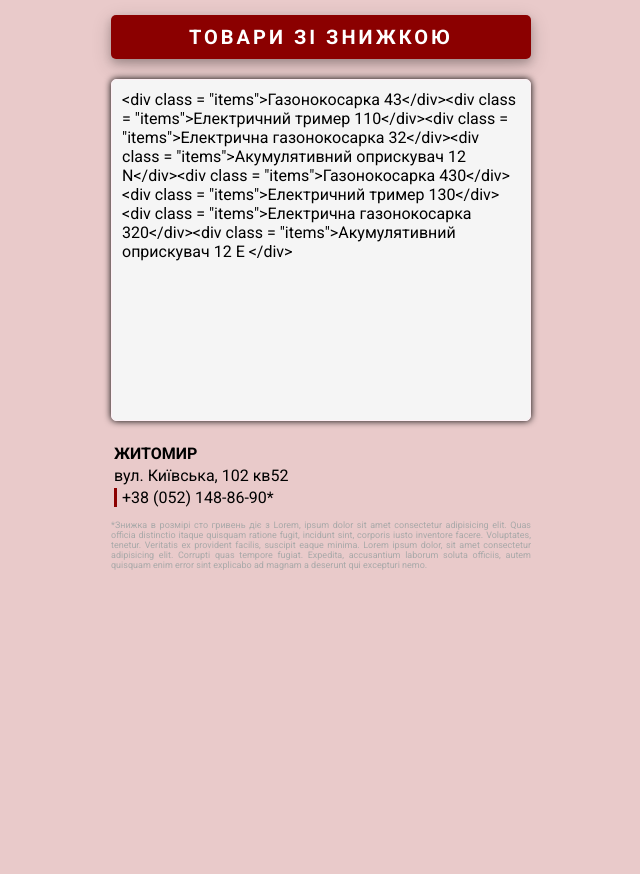
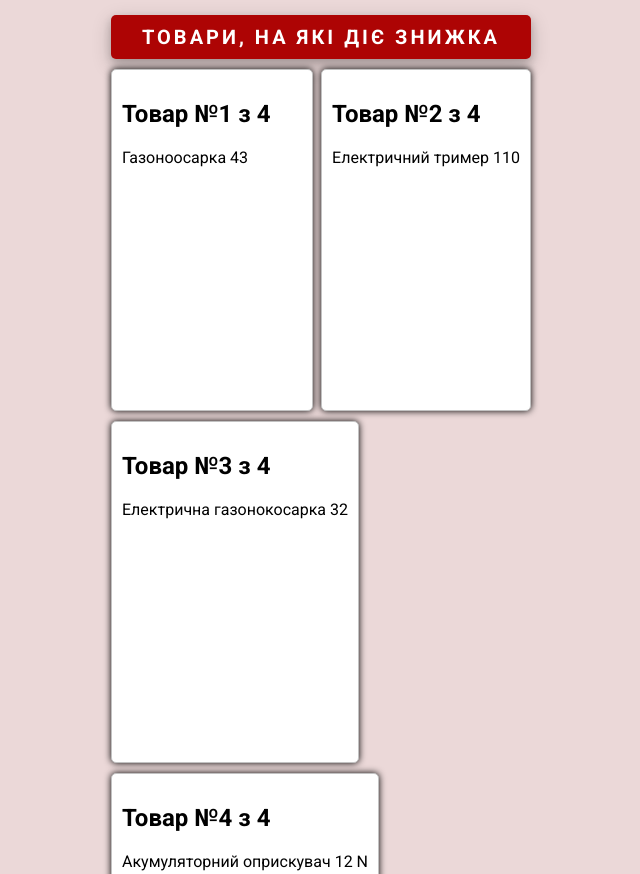
Before and after one commit to Scoxxy/GameMarket_YevlanovDaniil, a plain HTML site: page market.html in a window 1280 px wide. Shown: the top 874 px of the page, without its empty margins (319-959 px from the left). Before the commit the page ends 800 px from the top, so only its background shows below. Drawn offline with Linux system fonts and the light colour scheme.

Commit message:
another try

```diff
--- a/market.css
+++ b/market.css
@@ -3,7 +3,7 @@ body {
     padding: 0;
     box-sizing: border-box;
     font-family: Roboto;
-    background: rgb(233, 202, 202);
+    background: rgb(235, 216, 216);
     display: flex;
     justify-content: center;
     align-items: center;
@@ -13,13 +13,13 @@ content {
     width: 420px;
     display: flex;
     flex-direction: column;
-    gap: 10px;
+    gap: 10bodpx;
     margin-top: 5px;
 }
 
 
 .header {
-    background: darkred;
+    background: rgb(173, 4, 4);
     width: auto;
     color: white;
     padding: 10px;
@@ -34,19 +34,19 @@ content {
     margin-top: 10px ;
 }
 
-.item {
+.items {
     flex-wrap: wrap;
     display: flex;
     justify-content: space-between;
 }
 
-.items {
+.item {
     min-width: 180px;
     min-height: 320px;
     margin-bottom: 10px;
     padding: 10px;
-    background-color: whitesmoke;
-    border: 1px solid lavenderblush;
+    background-color: #ffffff;
+    border: 1px solid rgb(194, 194, 194);
     border-radius: 5px;
     box-shadow: 0 0 7px black;
 
@@ -60,7 +60,7 @@ content {
 
 .item-image {
     height: 180px;
-    background-image: url(img/Постер.png);
+    background-image: url(img-market/1.png);
     background-size: 70%;
     background-repeat: no-repeat;
     background-position: center;
@@ -77,8 +77,8 @@ content {
     height: 24px;
 }
 
-.priсe {
-    border: 1px solid lightblue;
+.prise {
+    border: 1px solid rgb(194, 194, 194);
     border-radius: 5px;
     padding: 5px 10px;
     display: flex;
@@ -107,7 +107,7 @@ content {
 }
 
 .bonus {
-    background: darkred;
+    background: rgb(173, 4, 4);
     color: white;
     border-radius: 5px;
     display: flex;
@@ -132,8 +132,10 @@ content {
 .info {
     font-size: 9px;
     text-align: justify;
-    color: darkgray;
+    color: grey;
 }
+
+
 
 .contacts p {
     margin: 3px;
@@ -144,12 +146,12 @@ content {
 }
 
 .contacts p:last-child {
-    border-left: 3px solid darkred;
+    border-left: 3px solid rgb(173, 4, 4);
     padding-left: 5px;
 }
 
 .license {
     font-size: 9px;
     text-align: justify;
-    color: darkgrey;
+    color: rgb(120, 120, 120);
 }
--- a/market.html
+++ b/market.html
@@ -3,35 +3,33 @@
 <head>
     <meta charset="UTF-8">
     <meta name="viewport" content="width=device-width, initial-scale=1.0">
-    <title>Market Yevlanov</title>
+    <title>Market_Yevlanov</title>
     <link href="https://fonts.googleapis.com/css?family=Roboto:100,100italic,300,300italic,regular,italic,500,500italic,700,700italic,900,900italic&display=swap" rel="stylesheet" />
     <link rel="stylesheet" href="market.css">
 </head>
 <body>
+
         <content>
-
-        <div class="header">Товари зі знижкою</div>
-
+            <div class="header">Товари, на які діє знижка</div>
                 <div id="items" class="items">
 
                 </div>
-
+            </div>
             <div class="contacts">
                 <p>ЖИТОМИР</p>
-            <p>вул. Київська, 102 кв52</p>
-            <p> +38 (052) 148-86-90*</p>
+                <p>вул. Київська, 106</p>
+                <p> +38 (067) 414-53-30*</p>
             </div>
-
             <div class="license">*Знижка в розмірі сто гривень діє з Lorem, ipsum dolor sit amet consectetur adipisicing elit.
                 Quas officia distinctio itaque quisquam ratione fugit, incidunt sint, corporis iusto inventore facere.
                  Voluptates, tenetur. Veritatis ex provident facilis, suscipit eaque minima. Lorem ipsum dolor, sit amet consectetur adipisicing elit.
                  Corrupti quas tempore fugiat. Expedita, accusantium laborum soluta officiis, autem quisquam enim error sint explicabo ad magnam a deserunt qui excepturi nemo.
 
             </div>
-
         </content>
 
         <script src="market.js"></script>
+
 </body>
 
 </html>
--- a/market.js
+++ b/market.js
@@ -1,29 +1,53 @@
-//console.log("Перевірка підключення файлу скриптів js");
+// //Перевірка підключеного файлу скриптів
+// console.log('Перевірка підключеного файлу скриптів market.js')
+// // Отримання елементу з ідентифікатором items
+// let itemsDiv =document.getElementById("items");
+//Визначення масиву товарів
 let itemsArray = [
-    'Газонокосарка 43',
+    'Газоноосарка 43',
     'Електричний тример 110',
     'Електрична газонокосарка 32',
-    'Акумулятивний оприскувач 12 N',
-    'Газонокосарка 430',
-    'Електричний тример 130',
-    'Електрична газонокосарка 320',
-    'Акумулятивний оприскувач 12 E ',
+    'Акумуляторний оприскувач 12 N'
 ]
-
+//Отримання елементу з індифекатором items
 let itemsDiv = document.getElementById("items");
-
+//Перевірка існування знайденого блоку
 if (itemsDiv) {
-    itemsArray.forEach((items)=>{
-        itemsDiv.innerText += `<div class = "items">${items}</div>`
-    })
-}
-else {
+     //Створення блоків по кількості елементів масиву
+itemsArray.forEach((item,index)=>{
+    //Спеціальний апостроф - Англійська розкладка - біля кнопки 1 ~
+    // console.log(item)
+ // Виводимо на веб-сторінку елемент масиву в блок з класом item
+ itemsDiv.innerHTML += `<div class="item">
+ <h2>Товар №${index + 1} з ${itemsArray.length}</h2><p>${item}</p></div>`
+})
+    //Додавання відформатованого HTML коду в блок
+    // itemsDiv.innerHTML += '<div class = "item"></div>'
+    // itemsDiv.innerHTML += '<div class = "item"></div>'
+    // itemsDiv.innerHTML += '<div class = "item"></div>'
+    // itemsDiv.innerHTML += '<div class = "item"></div>'
+    // for (let i =0; i<=100; i++){
+    //     itemsDiv.innerHTML += '<div class = "item"></div>'
+    // }
+} else {
+    //Вивід повідомлення про не знайдений блок
     console.log('Блок товарів не знайдено')
 }
 
 
-//itemsArray = itemsArray.sort()
-
-//for (let i = 0; i < itemsArray.length; i++){
- //   console.log(i + '-й елемент: ',itemsArray[i])
-//}
+// //Виведення елементів відсортованого масиву
+// itemsArray.sort().forEach((item,index) =>{
+//     console.log(index + '-й елемент:',item)
+// })
+// //Сортування масиву
+// itemsArray = itemsArray.sort()
+// // Виведення в консоль масиву
+// console.log(itemsArray)
+// //Виведення в консоль елементів масиву
+// for(let i = 0; i<itemsArray.length; i++){
+//     console.log(itemsArray[i])
+// }
+// //Виведення в коносль номерів та значень елементів масиву
+// for(let i = 0; i < itemsArray.length; i++){
+//     console.log(i +'-й елемент: ', itemsArray[i])
+// }
```
Lines whose indentation alone changed are shown as unchanged.
